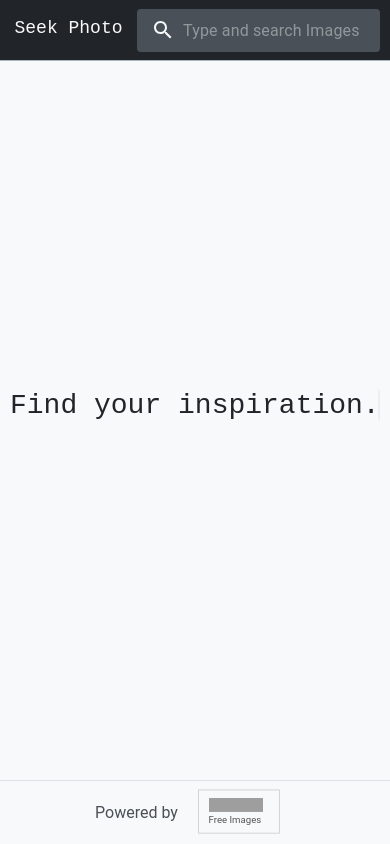
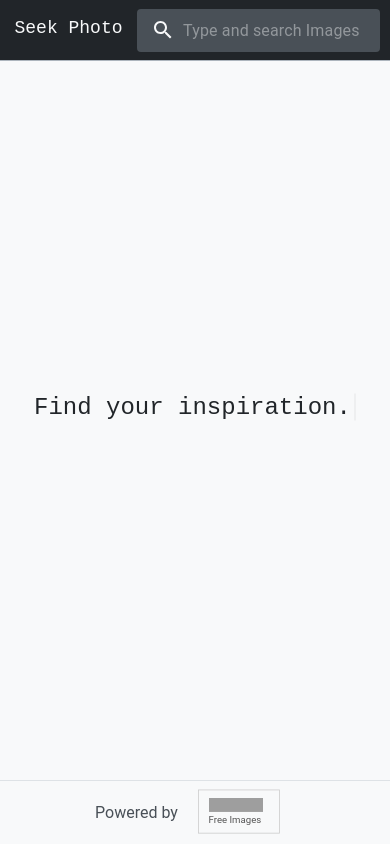
Before and after one commit to KirillChernyshev/kirillchernyshev.github.io, a React (Create React App) app: page / in a window 390 px wide. Built offline with nearby package versions, Linux system fonts and the light colour scheme; grey boxes are pictures that could not be loaded.

Commit message:
fix: decrease font in the Greeting component for mobile

```diff
--- a/src/components/Greeting/Greeting.scss
+++ b/src/components/Greeting/Greeting.scss
@@ -29,3 +29,13 @@
   50% {border-right-color: transparent;}
   100% {border-right-color: transparent;}
 }
+
+@media screen and (max-width: $mobileMaxWidth) {
+  .Greeting {
+    font-size: 24px;
+  }
+  @keyframes typewriter{
+    from{width: 0;}
+    to{width: 20rem;}
+  }
+}
```
